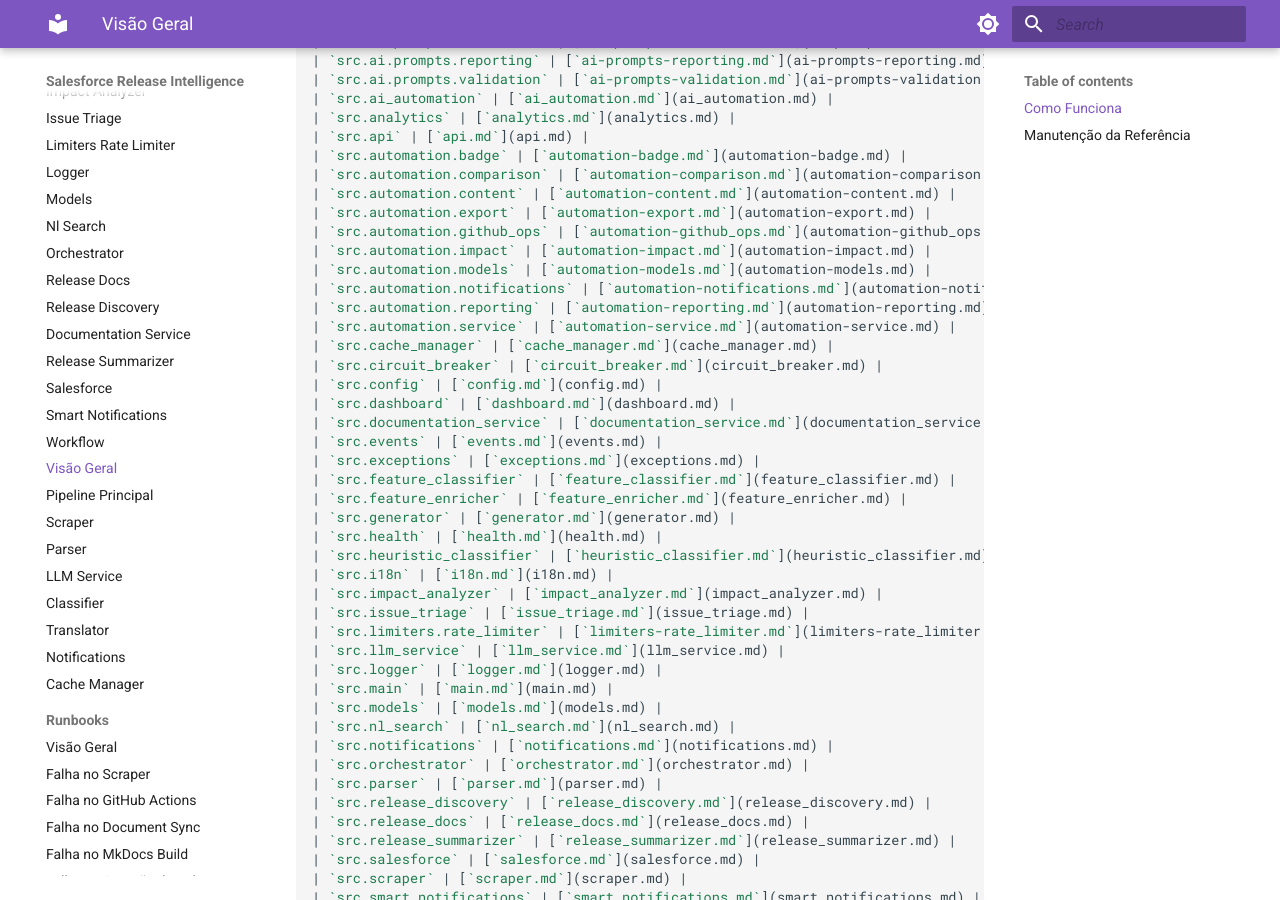
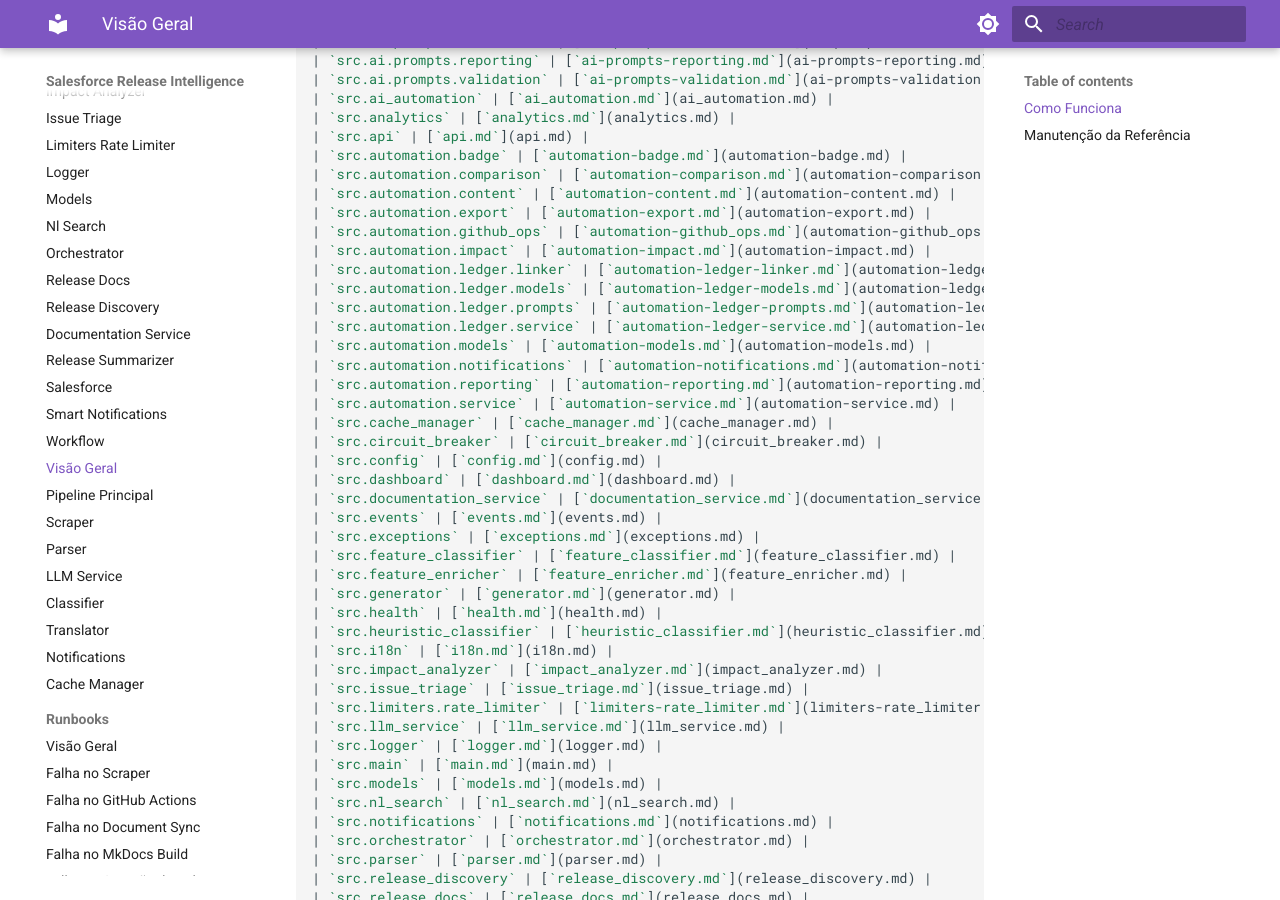
Before and after one commit to Fatal1tyBarucco/Salesforce-WebDev, an MkDocs documentation site: the page built from docs/api/index.md, in a window 1280 px wide and 900 px high, scrolled down 672 px. Built offline with MkDocs 1.6.1 and Material for MkDocs 9.7.7, drawn with Linux system fonts in a browser that asks for light colours.

```diff
--- a/docs/api/index.md
+++ b/docs/api/index.md
@@ -34,6 +34,10 @@ O mkdocstrings lê as docstrings (Google-style) das classes, métodos e funçõe
 | `src.automation.export` | [`automation-export.md`](automation-export.md) |
 | `src.automation.github_ops` | [`automation-github_ops.md`](automation-github_ops.md) |
 | `src.automation.impact` | [`automation-impact.md`](automation-impact.md) |
+| `src.automation.ledger.linker` | [`automation-ledger-linker.md`](automation-ledger-linker.md) |
+| `src.automation.ledger.models` | [`automation-ledger-models.md`](automation-ledger-models.md) |
+| `src.automation.ledger.prompts` | [`automation-ledger-prompts.md`](automation-ledger-prompts.md) |
+| `src.automation.ledger.service` | [`automation-ledger-service.md`](automation-ledger-service.md) |
 | `src.automation.models` | [`automation-models.md`](automation-models.md) |
 | `src.automation.notifications` | [`automation-notifications.md`](automation-notifications.md) |
 | `src.automation.reporting` | [`automation-reporting.md`](automation-reporting.md) |
--- a/mkdocs.yml
+++ b/mkdocs.yml
@@ -97,6 +97,10 @@ nav:
       - ADR-004 Auto-Healing: architecture/decisions/adr-004-auto-healing.md
       - ADR-005 Documentation Reconciliation: architecture/decisions/adr-005-documentation-reconciliation.md
   - API Reference:
+    - Automation Ledger Linker: api/automation-ledger-linker.md
+    - Automation Ledger Models: api/automation-ledger-models.md
+    - Automation Ledger Prompts: api/automation-ledger-prompts.md
+    - Automation Ledger Service: api/automation-ledger-service.md
     - Ai Generators Badges: api/ai-generators-badges.md
     - Ai Generators Code: api/ai-generators-code.md
     - Ai Generators Markdown: api/ai-generators-markdown.md
```
Also changed, not shown: docs/api/automation-ledger-linker.md (added, +3 -0 lines), docs/api/automation-ledger-models.md (added, +3 -0 lines), docs/api/automation-ledger-prompts.md (added, +3 -0 lines), docs/api/automation-ledger-service.md (added, +3 -0 lines), docs/index.md (+1 -0 lines), docs/.documentation-manifest.json.
